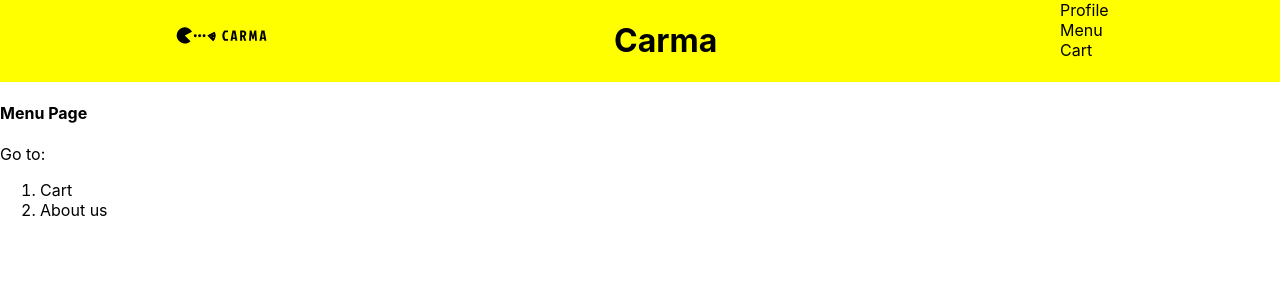
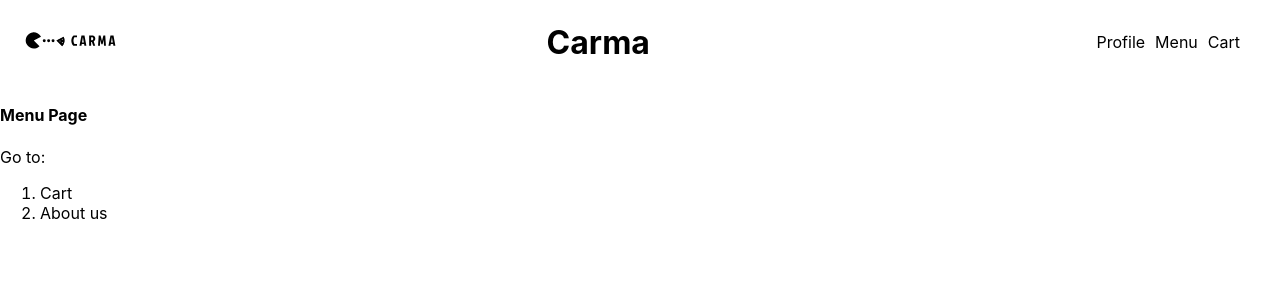
Before and after one commit to Urszuja/Carma.Restaurant.Project.Typescript.NextJS, a Next.js app in the folder carma-app/: page /menu in a window 1280 px wide. Shown: the top 300 px of the page. Built offline with nearby package versions, Linux system fonts and the light colour scheme; data requests are answered from the project's data file.

Commit message:
GlobalStyles created

```diff
--- a/carma-app/components/Header.tsx
+++ b/carma-app/components/Header.tsx
@@ -1,21 +1,34 @@
-import React from "react";
+import React, { useContext } from "react";
 import Image from "next/image";
 import Link from "next/link";
 import { StyledHeader } from "./styles/Header.styled";
+import { ThemeContext } from "styled-components";
 
 function Header() {
+  const theme = useContext(ThemeContext);
+  console.log(theme);
   return (
     <StyledHeader>
-      <Image src="/LogoWithName.svg" alt="Carma Logo" width={100} height={70} />
-      <h1>Carma</h1>
-      <div>
-        <div>
+      <div className="logo">
+        <Link href="/">
+          <Image
+            src="/LogoWithName.svg"
+            alt="Carma Logo"
+            width={100}
+            height={80}
+          />
+        </Link>
+      </div>
+
+      <h1 id="restaurantName">Carma</h1>
+      <div className="linkContainer">
+        <div className="link">
           <Link href="/order/list">Profile</Link>
         </div>
-        <div>
+        <div className="link">
           <Link href="/menu">Menu</Link>
         </div>
-        <div>
+        <div className="link">
           <Link href="/order">Cart</Link>
         </div>
       </div>
--- a/carma-app/components/styles/Header.styled.ts
+++ b/carma-app/components/styles/Header.styled.ts
@@ -1,7 +1,24 @@
 import styled from "styled-components";
 
 export const StyledHeader = styled.div`
-  background-color: yellow;
+  background-color: ${(props) => props.theme.main};
   display: flex;
-  justify-content: space-around;
+  justify-content: space-between;
+  align-items: center;
+  padding: 0 20px;
+  color: black;
+
+  .linkContainer {
+    display: flex;
+    justify-content: space-around;
+    padding: 20px 20px;
+    gap: 10px;
+  }
+
+  .link,
+  .logo {
+    &:hover {
+      cursor: pointer;
+    }
+  }
 `;
--- a/carma-app/pages/_app.tsx
+++ b/carma-app/pages/_app.tsx
@@ -1,15 +1,17 @@
-import "../styles/globals.css";
+//import "../styles/globals.css";
 import { ThemeProvider } from "styled-components";
 import type { AppProps } from "next/app";
 import DataStoreProvider from "../components/DataStoreContext";
 import theme from "../styles/theme";
 import Head from "next/head";
 import Header from "../components/Header";
+import GlobalStyles from "../styles/GlobalStyles";
 
 const App = ({ Component, pageProps }: AppProps) => {
   return (
     <DataStoreProvider>
       <ThemeProvider theme={theme}>
+        <GlobalStyles />
         <Head>
           <title>Carma Pizza</title>
           <meta name="description" content="best pizza in town" />
--- /dev/null
+++ b/carma-app/styles/GlobalStyles.ts
@@ -0,0 +1,31 @@
+import { createGlobalStyle } from "styled-components";
+
+const GlobalStyles = createGlobalStyle`html,
+body {
+  padding: 0;
+  margin: 0;
+  font-family: -apple-system, BlinkMacSystemFont, Segoe UI, Roboto, Oxygen,
+    Ubuntu, Cantarell, Fira Sans, Droid Sans, Helvetica Neue, sans-serif;
+}
+
+a {
+  color: inherit;
+  text-decoration: none;
+}
+
+* {
+  box-sizing: border-box;
+}
+
+@media (prefers-color-scheme: dark) {
+  html {
+    color-scheme: dark;
+  }
+  body {
+    color: white;
+    background: black;
+  }
+}
+`;
+
+export default GlobalStyles;
--- a/carma-app/styles/globals.css
+++ /dev/null
@@ -1,26 +0,0 @@
-html,
-body {
-  padding: 0;
-  margin: 0;
-  font-family: -apple-system, BlinkMacSystemFont, Segoe UI, Roboto, Oxygen,
-    Ubuntu, Cantarell, Fira Sans, Droid Sans, Helvetica Neue, sans-serif;
-}
-
-a {
-  color: inherit;
-  text-decoration: none;
-}
-
-* {
-  box-sizing: border-box;
-}
-
-@media (prefers-color-scheme: dark) {
-  html {
-    color-scheme: dark;
-  }
-  body {
-    color: white;
-    background: black;
-  }
-}
--- a/carma-app/styles/theme.ts
+++ b/carma-app/styles/theme.ts
@@ -1,13 +1,10 @@
 const theme = {
-  palette: {
-    light: {
-      main: "fab703",
-      danger: "a9201d",
-      success: "10377a",
-      warning: "632727",
-    },
-    dark: {},
-  },
+  main: "fab703",
+  danger: "a9201d",
+  success: "10377a",
+  warning: "632727",
+  text: "000",
+  background: "fff",
 };
 
 export default theme;
```
